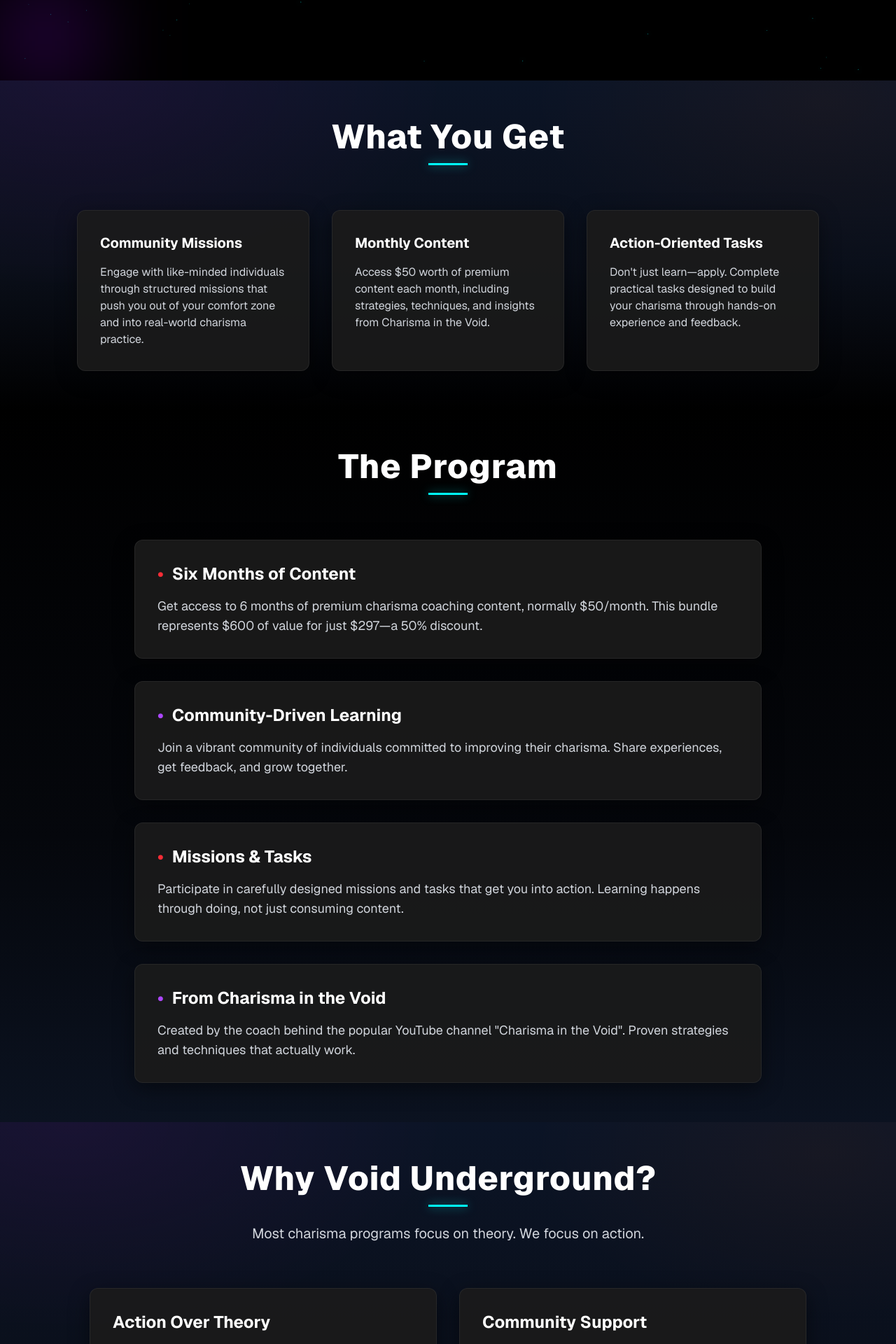
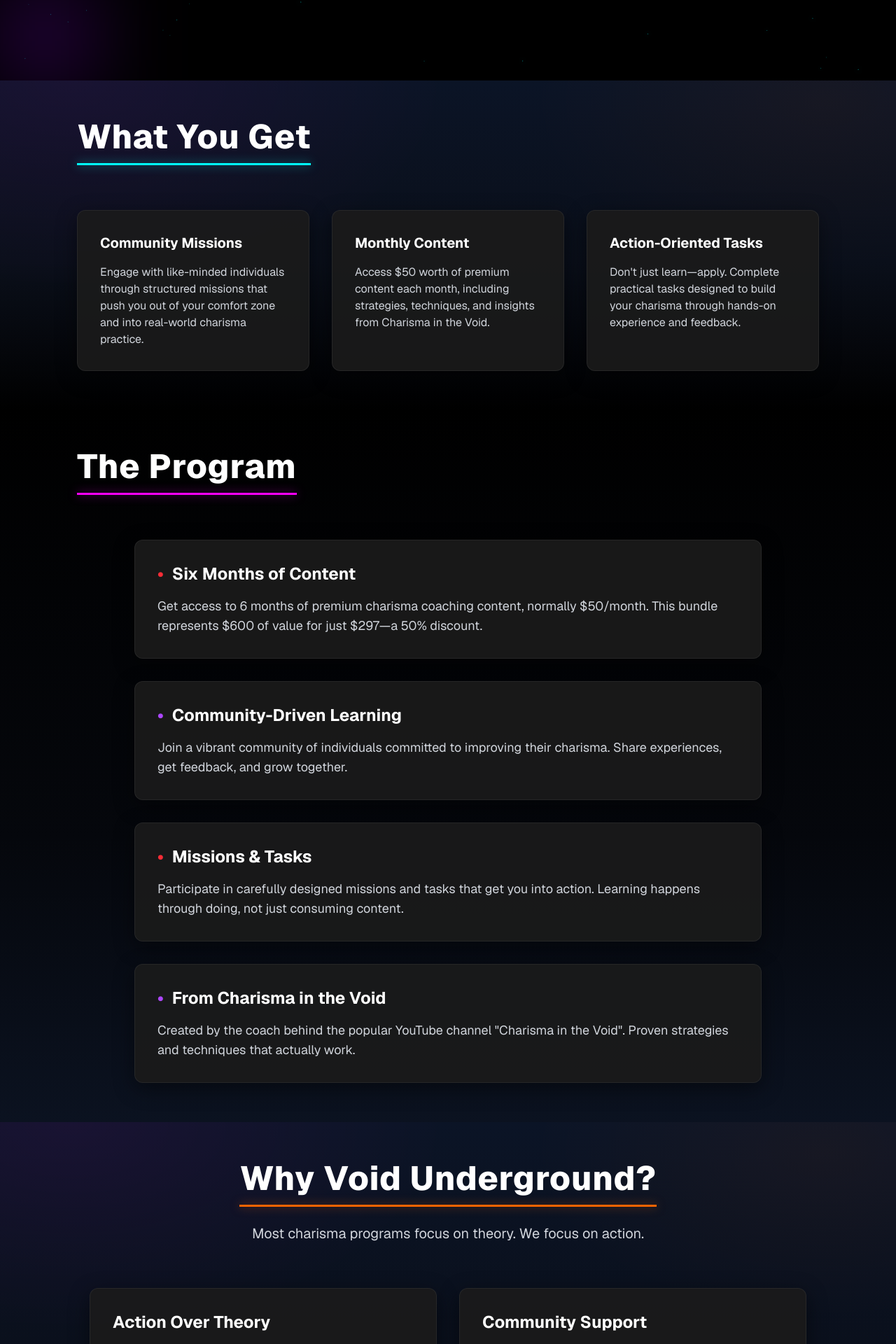
Before and after one commit to wayfindercollective/wayfinderrepo, a Next.js app: page / in a window 1280 px wide. Shown: the part 705-2625 px from the top of the page at 70% size. Built offline with nearby package versions, Linux system fonts and the light colour scheme.

Commit message:
Refactor: Add color variants to section titles
Update CSS to support colored underlines for section titles and apply them to existing sections.

Co-authored-by: peter <peter@wayfindercoaching.net>

```diff
--- a/app/globals.css
+++ b/app/globals.css
@@ -60,19 +60,33 @@ body { background: var(--voidBlack); color: var(--voidWhite); }
   box-shadow: 0 8px 30px rgba(0,0,0,0.45);
 }
 
-/* gentle cyan underline for section titles */
+/* full-width underlines for section titles */
 .sectionTitle {
   font-weight: 800;
   letter-spacing: 0.02em;
+  display: inline-block;
 }
 .sectionTitle::after {
   content: "";
   display: block;
-  width: 56px;
+  width: 100%;
   height: 3px;
-  margin: 14px auto 0;
+  margin: 14px 0 0;
+  box-shadow: 0 0 14px currentColor;
+}
+
+/* color variants for section title underlines */
+.sectionTitleCyan::after {
   background: var(--voidCyan);
   box-shadow: 0 0 14px rgba(0,255,255,0.55);
+}
+.sectionTitleMagenta::after {
+  background: var(--voidMagenta);
+  box-shadow: 0 0 14px rgba(255,0,255,0.55);
+}
+.sectionTitleOrange::after {
+  background: var(--voidOrange);
+  box-shadow: 0 0 14px rgba(250,100,0,0.55);
 }
 
 /* small accents that you can apply where needed */
--- a/app/page.tsx
+++ b/app/page.tsx
@@ -40,7 +40,7 @@ export default function Home() {
       {/* What You Get Section - White */}
       <section className="voidSection voidNavy">
         <div className="voidContainer">
-          <h2 className="text-4xl sm:text-5xl font-bold text-center mb-16 text-white sectionTitle">
+          <h2 className="text-4xl sm:text-5xl font-bold text-center mb-16 text-white sectionTitle sectionTitleCyan">
             What You Get
           </h2>
           <div className="grid md:grid-cols-3 gap-8">
@@ -69,7 +69,7 @@ export default function Home() {
       {/* Program Details Section - Black */}
       <section className="voidSection voidDark">
         <div className="voidContainer">
-          <h2 className="text-4xl sm:text-5xl font-bold text-center mb-16 text-white sectionTitle">
+          <h2 className="text-4xl sm:text-5xl font-bold text-center mb-16 text-white sectionTitle sectionTitleMagenta">
             The Program
           </h2>
           <div className="max-w-4xl mx-auto">
@@ -123,7 +123,7 @@ export default function Home() {
       <section className="voidSection voidNavy">
         <div className="voidContainer">
           <div className="text-center mb-16">
-            <h2 className="text-4xl sm:text-5xl font-bold mb-6 text-white sectionTitle">
+            <h2 className="text-4xl sm:text-5xl font-bold mb-6 text-white sectionTitle sectionTitleOrange">
               Why Void Underground?
             </h2>
             <p className="text-xl text-gray-300 max-w-3xl mx-auto">
```
